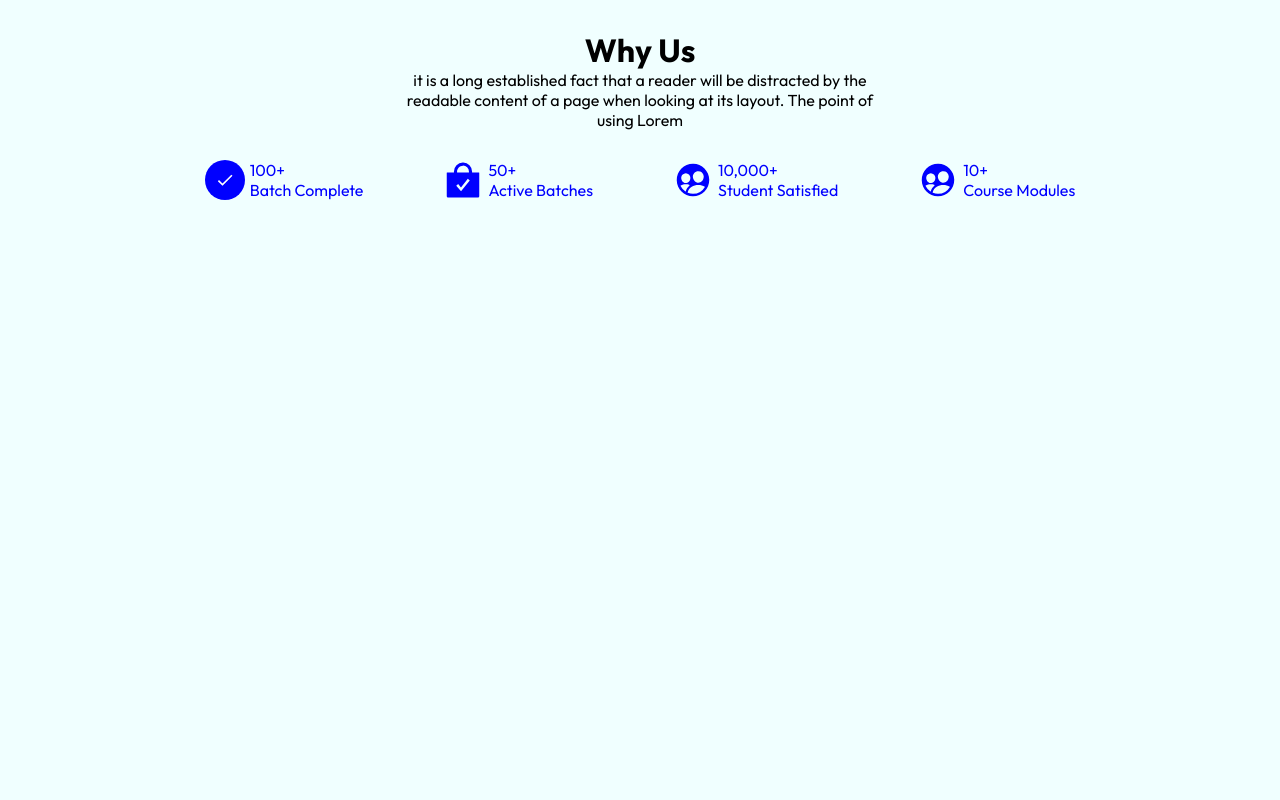
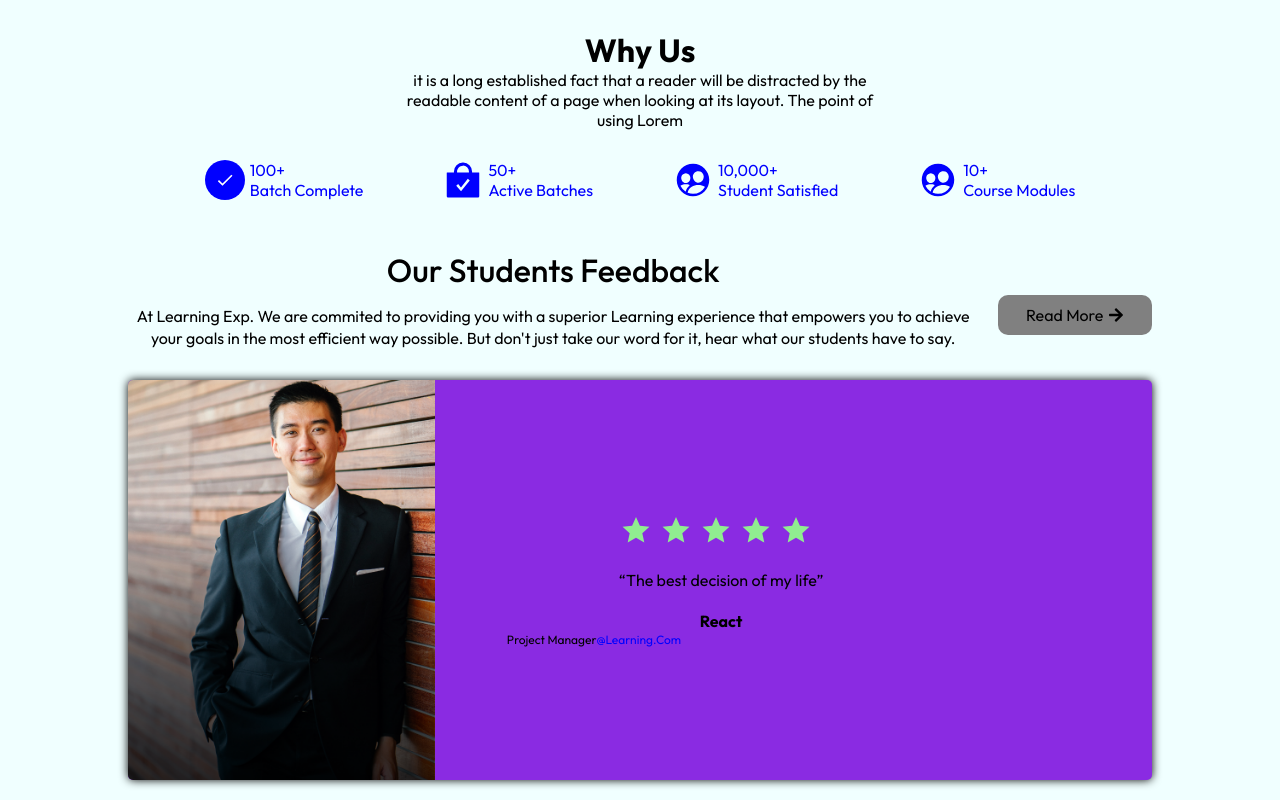
Before and after one commit to RavinduKavinda/Learning-App, a React (Create React App) app: page / in a window 1280 px wide. Shown: the part 2005-2805 px from the top of the page. Before the commit the page ends 2255 px from the top, so only its background shows below. Built offline with nearby package versions, Linux system fonts and the light colour scheme.

Commit message:
feedback added

```diff
--- a/src/App.js
+++ b/src/App.js
@@ -1,4 +1,5 @@
 import './App.css';
+import Feedback from './Components/Feedback/Feedback';
 import Goals from './Components/Goals/Goals';
 import Hero from './Components/Hero/Hero';
 import Navbar from './Components/Navbar/Navbar';
@@ -13,6 +14,7 @@ function App() {
       <Services/>
       <Whyus />
       <Goals />
+      <Feedback />
     </div>
   );
 }
--- /dev/null
+++ b/src/Components/Feedback/Feedback.css
@@ -0,0 +1,93 @@
+/* Feedback Container */
+.feedback_container {
+    display: flex;
+    flex-direction: column;
+    margin-bottom: 20px;
+    padding: 0 10%;
+}
+
+/* Feedback Head */
+.feedback_head {
+    display: grid;
+    grid-template-columns: 85% 15%;
+    align-items: center;
+}
+
+.left_feed {
+    padding-right: 20px;
+}
+
+.left_feed h1 {
+    font-weight: 500;
+}
+
+.left_feed p {
+    font-size: 16px;
+    margin: 15px auto 30px;
+    line-height: 1.4;
+}
+
+.right_feed {
+    display: flex;
+    align-items: center;
+    justify-content: center;
+    background-color: gray;
+    padding: 10px;
+    border-radius: 10px;
+}
+
+.right_feed span {
+    margin-right: 5px;
+    color: black;
+}
+
+/* Feedback Section */
+.feedback {
+    width: 100%;
+    background-color: blueviolet;
+    height: 400px;
+    display: grid;
+    grid-template-columns: 30% 70%;
+    align-items: center;
+    box-shadow: 0 0 10px rgba(0, 0, 0, 1);
+    border-radius: 5px;
+}
+
+.left_feedbback img {
+    width: 100%;
+    object-fit: cover;
+    height: 400px;
+    border-radius: 5px 0 0 5px;
+}
+
+/* Right Feedback */
+.right_feedback {
+    display: flex;
+    flex-direction: column;
+    justify-content: center;
+    align-items: left;
+    padding-left: 10%;
+    max-width: 500px;
+}
+
+.right_feedback p {
+    font-size: 16px;
+    margin: 20px 0;
+    line-height: 1.4;
+}
+
+.right_feedback h1 {
+    font-weight: 500;
+}
+
+.right_feedback span,
+.right_feedback a {
+    font-size: 12px;
+    display: inline-flex;
+    align-items: center;
+}
+
+.right_feedback a {
+    cursor: pointer;
+    color: blue;
+}
--- /dev/null
+++ b/src/Components/Feedback/Feedback.jsx
@@ -0,0 +1,49 @@
+import React from 'react'
+import './Feedback.css'
+import { FaArrowRight } from 'react-icons/fa'
+import feedback from './../../Assets/feedback.png'
+import { LiaStarSolid } from "react-icons/lia";
+
+
+const Feedback = () => {
+  return (
+    <div className="feedback_container">
+        <div className="feedback_head">
+            <div className="left_feed">
+                <h1>Our Students Feedback</h1>
+                <p>At Learning Exp. We are commited to providing you with a superior Learning experience that empowers you to achieve
+                    your goals in the most efficient way possible. But don't just take our word for it, hear what our students have to
+                    say.
+                </p>
+            </div>
+            <div className="right_feed">
+                <span>Read More </span> <FaArrowRight />
+            </div>
+        </div>
+
+        <div className="feedback">
+            <div className="left_feedbback">
+                <img src={feedback} alt="" />
+            </div>
+
+            <div className="right_feedback">
+                <div className="ratings_stars">
+                    {/* Render five Stars */}
+                    {[...Array(5)].map((_, index) => (
+                        <LiaStarSolid key={index} style={{ fontSize: '30px', marginRight:'10px', color:'lightgreen'}} />
+                    ))}
+                </div>
+
+                <p>“The best decision of my life”</p>
+                <h4>React</h4>
+                <span>Project Manager <a href="">@Learning.Com</a></span>
+
+            </div>
+        </div>
+
+
+    </div>
+  )
+}
+
+export default Feedback
--- a/src/Components/Hero/Hero.jsx
+++ b/src/Components/Hero/Hero.jsx
@@ -1,8 +1,7 @@
 import React, { useRef, useState } from 'react';
 import './Hero.css';
 import videoSource from './../../Assets/Mint Green Home SchoolRemote Learning 169 Video.mp4'
-import { FaArrowRight, FaPlay } from "react-icons/fa"; // Import necessary icons
-
+import { FaArrowRight, FaPlay } from "react-icons/fa";
 
 const Hero = () => {
 
```
Also changed, not shown: src/Assets/feedback.png (added).
